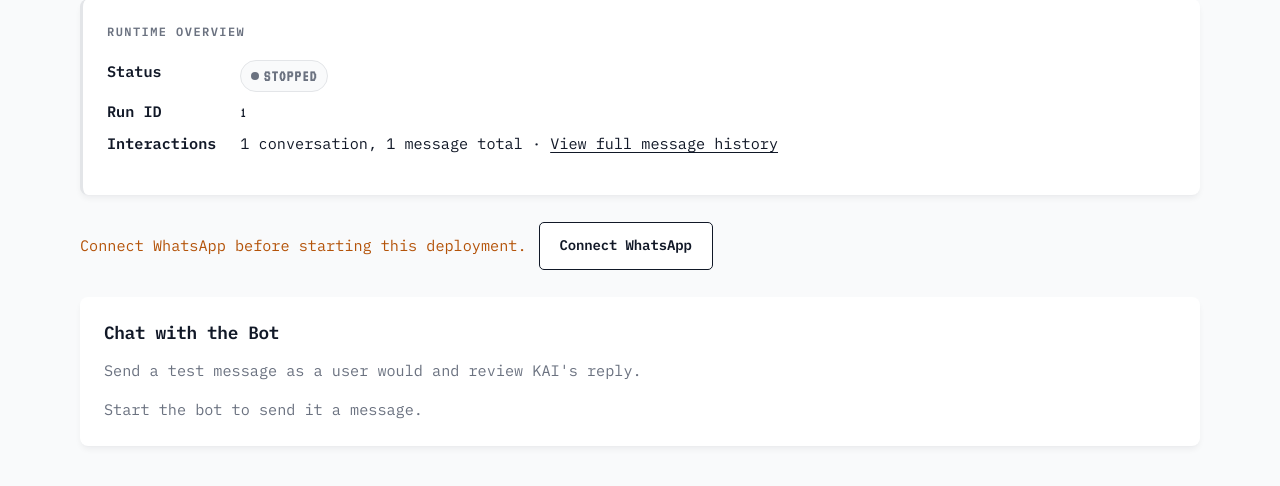
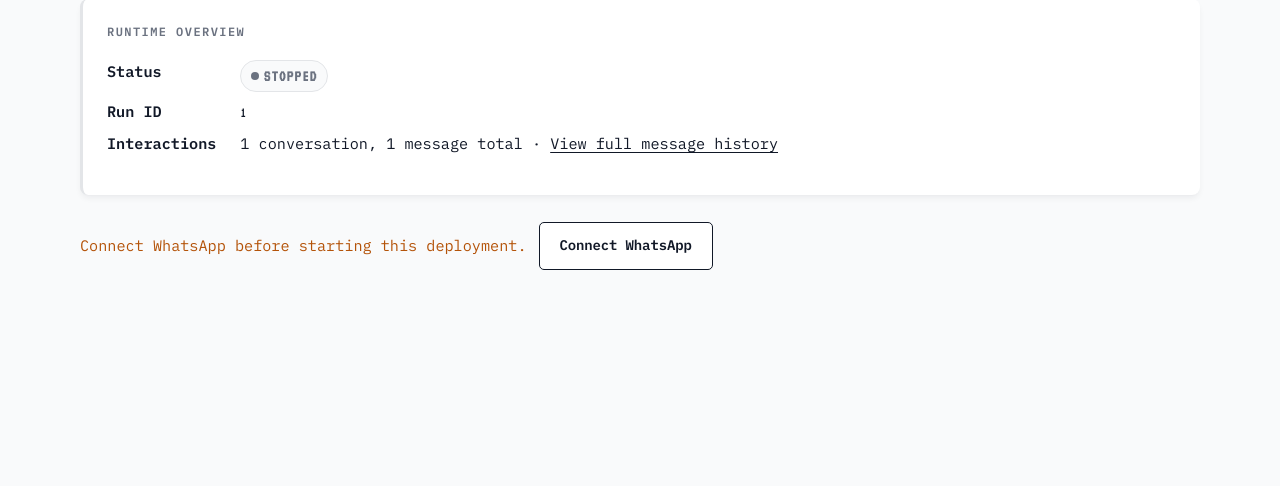
Before and after one commit to malvavisc0/meetkai, a FastAPI app: template src/kai/cockpit/templates/deployment.html in a window 1280 px wide. Shown: the part 187-673 px from the top of the page. Run offline with FastAPI, Linux system fonts and the light colour scheme; the template is opened without the code that fills it: most values are stand-ins (such as "Sample title", 1, 10 or a date in 2020); parts of the project's set-up code (start-up, migrations or seed data) failed here and were passed over.

Commit message:
removing dead code

```diff
--- a/src/kai/cockpit/templates/deployment.html
+++ b/src/kai/cockpit/templates/deployment.html
@@ -101,8 +101,8 @@
     {% endif %}
   </div>
 
-  {% if dep.status == "running" %}
-    {% set sleeping_chats = (status.sleep.sleeping if status and status.sleep else []) %}
+  {% if dep.status == "running" and status %}
+    {% set sleeping_chats = status.sleep.sleeping %}
     <div class="card">
       <p class="card__eyebrow">Sleep mode</p>
       <h3 class="card__title">Per-chat sleep</h3>
@@ -155,12 +155,10 @@
   {% endif %}
 
   {# --- Chat --- #}
+  {% if dep.status == "running" and status %}
   <div class="card chat-card">
     <h3 class="card__title">Chat with the Bot</h3>
     <p class="muted">Send a test message as a user would and review KAI's reply.</p>
-    {% if dep.status != "running" or not status %}
-      <p class="muted">{% if dep.status != "running" %}Start the bot to send it a message.{% else %}The bot is not responding yet.{% endif %}</p>
-    {% else %}
     {% if reply %}
       <div class="log-panel chat-reply">
         <div class="log-panel__line">
@@ -179,7 +177,7 @@
         <button type="submit" class="button button--primary"><span class="icon">{% include "icons/send.svg" %}</span> Send</button>
       </div>
     </form>
+  </div>
   {% endif %}
 </div>
-</div>
 {% endblock %}
```
Lines whose indentation alone changed are shown as unchanged.
